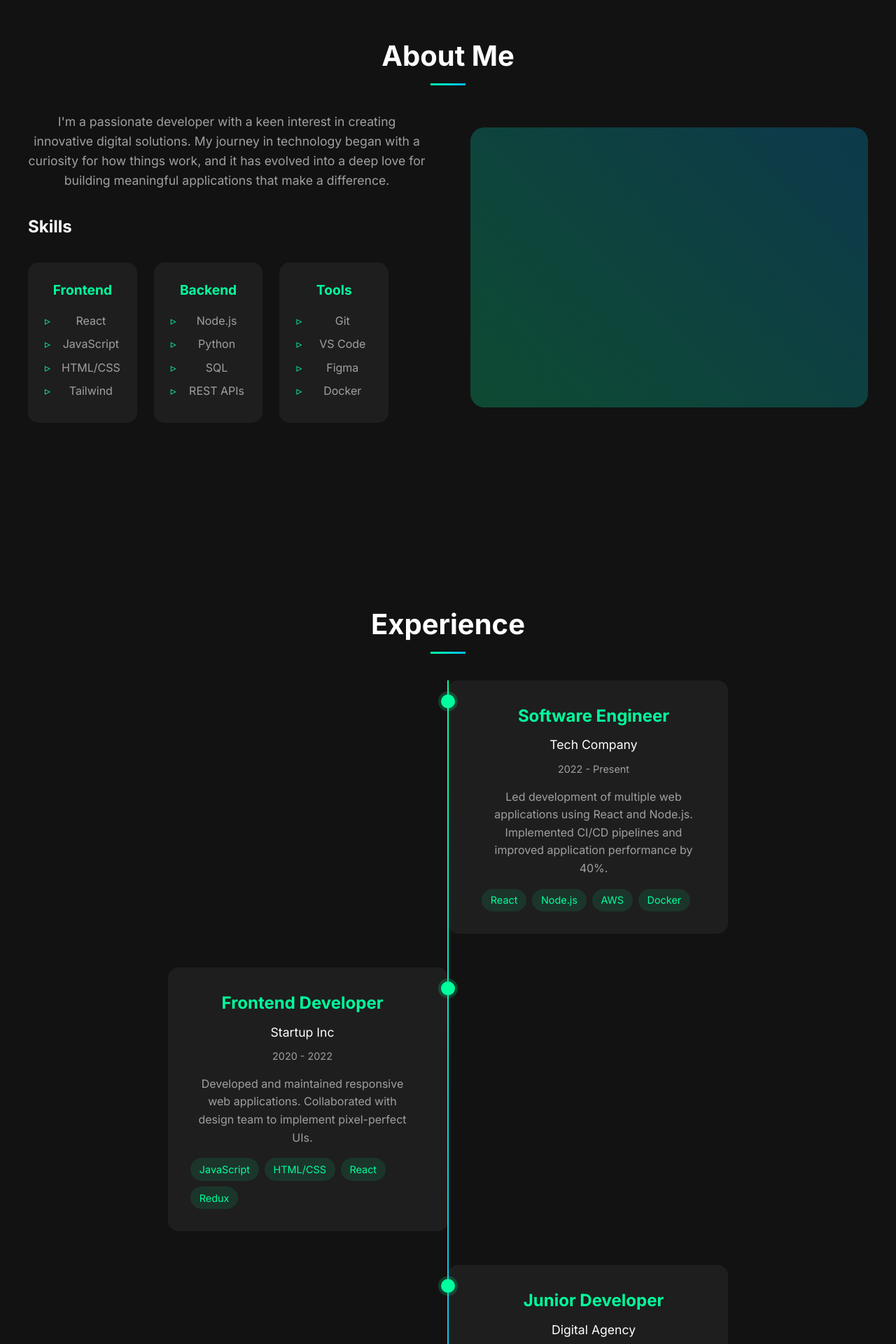
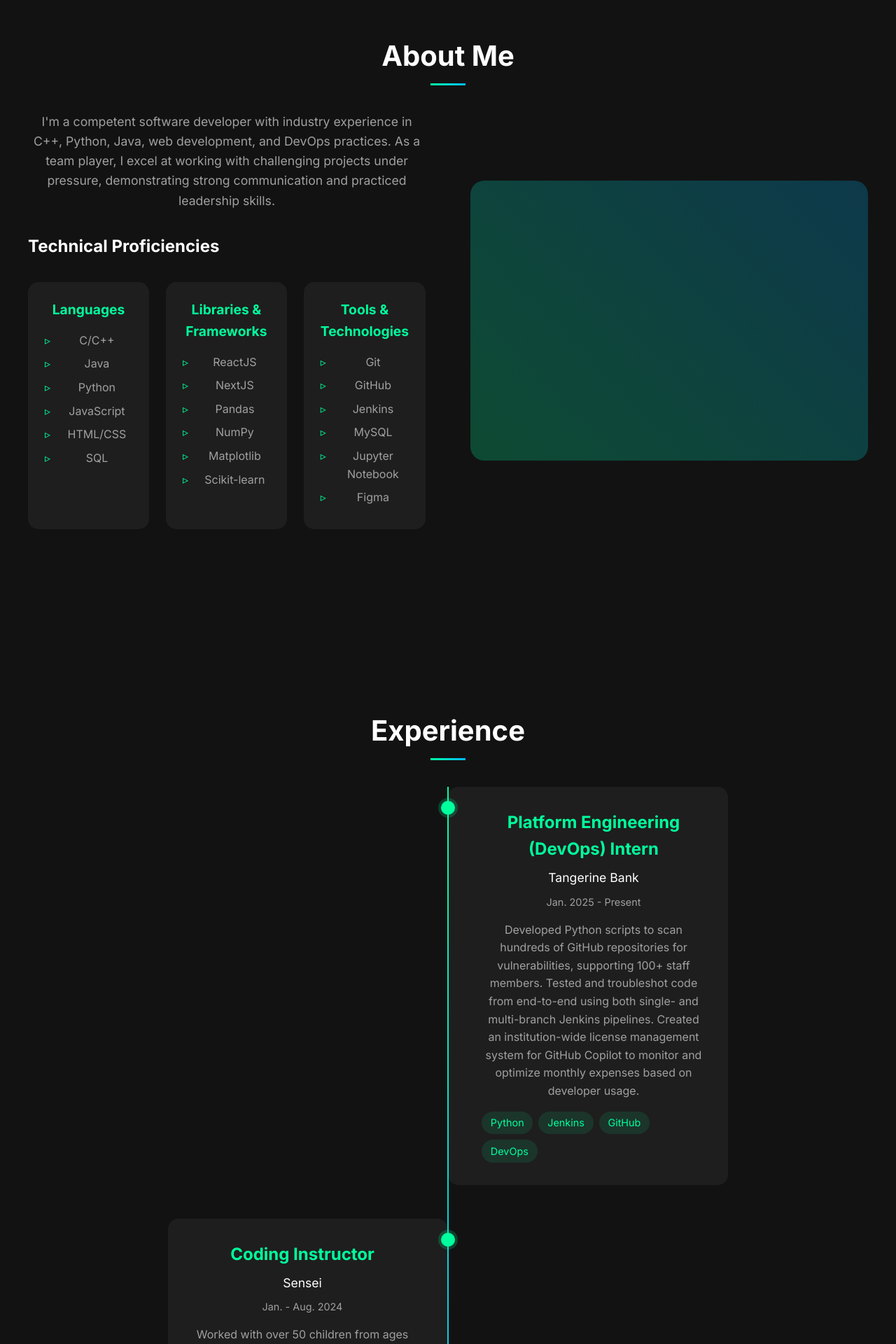
Before and after one commit to dhruvvenkat/personalwebsite, a React (Create React App) app in the folder dhruvs-site/: page / in a window 1280 px wide. Shown: the part 880-2800 px from the top of the page at 70% size. Built offline with nearby package versions, Linux system fonts and the light colour scheme.

Commit message:
added some things

```diff
--- a/dhruvs-site/src/components/About.js
+++ b/dhruvs-site/src/components/About.js
@@ -9,39 +9,46 @@ const About = () => {
         <div className="about-content">
           <div className="about-text">
             <p className="about-description">
-              I'm a passionate developer with a keen interest in creating
-              innovative digital solutions. My journey in technology began with
-              a curiosity for how things work, and it has evolved into a deep
-              love for building meaningful applications that make a difference.
+              I'm a competent software developer with industry experience in
+              C++, Python, Java, web development, and DevOps practices. As a
+              team player, I excel at working with challenging projects under
+              pressure, demonstrating strong communication and practiced
+              leadership skills.
             </p>
             <div className="skills">
-              <h3>Skills</h3>
+              <h3>Technical Proficiencies</h3>
               <div className="skills-grid">
                 <div className="skill-card">
-                  <h4>Frontend</h4>
+                  <h4>Languages</h4>
                   <ul>
-                    <li>React</li>
+                    <li>C/C++</li>
+                    <li>Java</li>
+                    <li>Python</li>
                     <li>JavaScript</li>
                     <li>HTML/CSS</li>
-                    <li>Tailwind</li>
+                    <li>SQL</li>
                   </ul>
                 </div>
                 <div className="skill-card">
-                  <h4>Backend</h4>
+                  <h4>Libraries & Frameworks</h4>
                   <ul>
-                    <li>Node.js</li>
-                    <li>Python</li>
-                    <li>SQL</li>
-                    <li>REST APIs</li>
+                    <li>ReactJS</li>
+                    <li>NextJS</li>
+                    <li>Pandas</li>
+                    <li>NumPy</li>
+                    <li>Matplotlib</li>
+                    <li>Scikit-learn</li>
                   </ul>
                 </div>
                 <div className="skill-card">
-                  <h4>Tools</h4>
+                  <h4>Tools & Technologies</h4>
                   <ul>
                     <li>Git</li>
-                    <li>VS Code</li>
+                    <li>GitHub</li>
+                    <li>Jenkins</li>
+                    <li>MySQL</li>
+                    <li>Jupyter Notebook</li>
                     <li>Figma</li>
-                    <li>Docker</li>
                   </ul>
                 </div>
               </div>
--- a/dhruvs-site/src/components/Contact.js
+++ b/dhruvs-site/src/components/Contact.js
@@ -10,32 +10,38 @@ const Contact = () => {
           <div className="contact-info">
             <h3>Let's Connect</h3>
             <p>
-              I'm always open to discussing new projects, creative ideas or
-              opportunities to be part of your visions.
+              I'm currently seeking internship opportunities for Fall 2025. Feel
+              free to reach out if you'd like to discuss potential
+              collaborations or just want to connect!
             </p>
             <div className="contact-details">
               <div className="contact-item">
                 <i className="fas fa-envelope"></i>
-                <span>email@example.com</span>
+                <span>dvenkat@uwaterloo.ca</span>
               </div>
               <div className="contact-item">
                 <i className="fas fa-phone"></i>
-                <span>+1 234 567 890</span>
+                <span>(548)-883-0423</span>
               </div>
               <div className="contact-item">
                 <i className="fas fa-map-marker-alt"></i>
-                <span>New York, USA</span>
+                <span>Waterloo, ON, Canada</span>
               </div>
             </div>
             <div className="social-links">
-              <a href="#" target="_blank" rel="noopener noreferrer">
+              <a
+                href="https://github.com/dhruvvenkat"
+                target="_blank"
+                rel="noopener noreferrer"
+              >
                 <i className="fab fa-github"></i>
               </a>
-              <a href="#" target="_blank" rel="noopener noreferrer">
+              <a
+                href="https://linkedin.com/in/dhruv-venkat"
+                target="_blank"
+                rel="noopener noreferrer"
+              >
                 <i className="fab fa-linkedin"></i>
-              </a>
-              <a href="#" target="_blank" rel="noopener noreferrer">
-                <i className="fab fa-twitter"></i>
               </a>
             </div>
           </div>
--- a/dhruvs-site/src/components/Experience.js
+++ b/dhruvs-site/src/components/Experience.js
@@ -4,28 +4,20 @@ import "../styles/Experience.css";
 const Experience = () => {
   const experiences = [
     {
-      title: "Software Engineer",
-      company: "Tech Company",
-      period: "2022 - Present",
+      title: "Platform Engineering (DevOps) Intern",
+      company: "Tangerine Bank",
+      period: "Jan. 2025 - Present",
       description:
-        "Led development of multiple web applications using React and Node.js. Implemented CI/CD pipelines and improved application performance by 40%.",
-      skills: ["React", "Node.js", "AWS", "Docker"],
+        "Developed Python scripts to scan hundreds of GitHub repositories for vulnerabilities, supporting 100+ staff members. Tested and troubleshot code from end-to-end using both single- and multi-branch Jenkins pipelines. Created an institution-wide license management system for GitHub Copilot to monitor and optimize monthly expenses based on developer usage.",
+      skills: ["Python", "Jenkins", "GitHub", "DevOps"],
     },
     {
-      title: "Frontend Developer",
-      company: "Startup Inc",
-      period: "2020 - 2022",
+      title: "Coding Instructor",
+      company: "Sensei",
+      period: "Jan. - Aug. 2024",
       description:
-        "Developed and maintained responsive web applications. Collaborated with design team to implement pixel-perfect UIs.",
-      skills: ["JavaScript", "HTML/CSS", "React", "Redux"],
-    },
-    {
-      title: "Junior Developer",
-      company: "Digital Agency",
-      period: "2019 - 2020",
-      description:
-        "Worked on various client projects, focusing on frontend development and user experience improvements.",
-      skills: ["HTML/CSS", "JavaScript", "jQuery", "Bootstrap"],
+        "Worked with over 50 children from ages 5-15 to teach basic concepts related to Lua, JavaScript, and C#. Collaborated with other employees to implement an in-house currency system for students to be rewarded for their learning progression. Utilized sales skills to 'pitch' the program to prospective customers and helped bring in over 20 new students.",
+      skills: ["Teaching", "Lua", "JavaScript", "C#"],
     },
   ];
 
--- a/dhruvs-site/src/components/Hero.js
+++ b/dhruvs-site/src/components/Hero.js
@@ -9,16 +9,25 @@ const Hero = () => {
           <h1 className="hero-title">
             <span className="gradient-text">Hello, I'm</span>
             <br />
-            <span className="name">Dhruv</span>
+            <span className="name">Dhruv Venkat</span>
           </h1>
           <p className="hero-subtitle">
-            A passionate developer creating digital experiences
+            Computer Engineering Student @ University of Waterloo
+            <br />
+            <span className="highlight">
+              Currently seeking Fall 2025 internships
+            </span>
           </p>
           <div className="hero-buttons">
             <a href="#contact" className="cta-button">
               Get in Touch
             </a>
-            <a href="#" className="secondary-button">
+            <a
+              href="/resume.pdf"
+              className="secondary-button"
+              target="_blank"
+              rel="noopener noreferrer"
+            >
               View Resume
             </a>
           </div>
--- a/dhruvs-site/src/components/Projects.js
+++ b/dhruvs-site/src/components/Projects.js
@@ -4,30 +4,26 @@ import "../styles/Projects.css";
 const Projects = () => {
   const projects = [
     {
-      title: "E-commerce Platform",
+      title: "EscrowShield",
       description:
-        "A full-stack e-commerce platform with real-time inventory management and payment processing.",
+        "Developed a proof-of-concept web application to hold down payments in escrow on the blockchain for buyers of new properties, eliminating the cost of third-party escrows and notaries. Learned and applied the Internet Computer blockchain to write self-validating smart contracts stored in ICP canisters.",
       image: "https://via.placeholder.com/400x250",
-      technologies: ["React", "Node.js", "MongoDB", "Stripe"],
-      github: "#",
+      technologies: ["ReactJS", "Internet Computer", "Motoko", "MetaMask API"],
+      github: "https://github.com/dhruvvenkat/escrowshield",
       live: "#",
     },
     {
-      title: "Task Management App",
+      title: "StockWatcher",
       description:
-        "A collaborative task management application with real-time updates and team features.",
+        "Developed a CRUD application using Java HTTP client to auto-update users' watchlists every 5 minutes. Users can add and remove stocks from their watchlist or export their watchlist as a CSV file. Used Java Swing to develop an intuitive API with buttons, headers, and graphics.",
       image: "https://via.placeholder.com/400x250",
-      technologies: ["React", "Firebase", "Redux", "Material-UI"],
-      github: "#",
-      live: "#",
-    },
-    {
-      title: "Weather Dashboard",
-      description:
-        "A weather application with location-based forecasts and interactive maps.",
-      image: "https://via.placeholder.com/400x250",
-      technologies: ["React", "OpenWeather API", "Chart.js", "Geolocation"],
-      github: "#",
+      technologies: [
+        "Java",
+        "Java Swing/FX",
+        "Java HTTP Client",
+        "Finnhub API",
+      ],
+      github: "https://github.com/dhruvvenkat/stockwatcher",
       live: "#",
     },
   ];
--- a/dhruvs-site/src/styles/Hero.css
+++ b/dhruvs-site/src/styles/Hero.css
@@ -50,11 +50,18 @@
   font-size: 1.25rem;
   color: #a0a0a0;
   margin-bottom: 2rem;
+  line-height: 1.8;
+}
+
+.highlight {
+  color: #00ff9d;
+  font-weight: 500;
 }
 
 .hero-buttons {
   display: flex;
   gap: 1rem;
+  justify-content: center;
 }
 
 .cta-button {
@@ -140,3 +147,28 @@
     opacity: 0;
   }
 }
+
+@media (max-width: 768px) {
+  .hero-content {
+    grid-template-columns: 1fr;
+    text-align: center;
+  }
+
+  .hero-title {
+    font-size: 3rem;
+  }
+
+  .name {
+    font-size: 4rem;
+  }
+
+  .hero-buttons {
+    justify-content: center;
+  }
+
+  .geometric-shape {
+    width: 300px;
+    height: 300px;
+    margin: 0 auto;
+  }
+}
```
